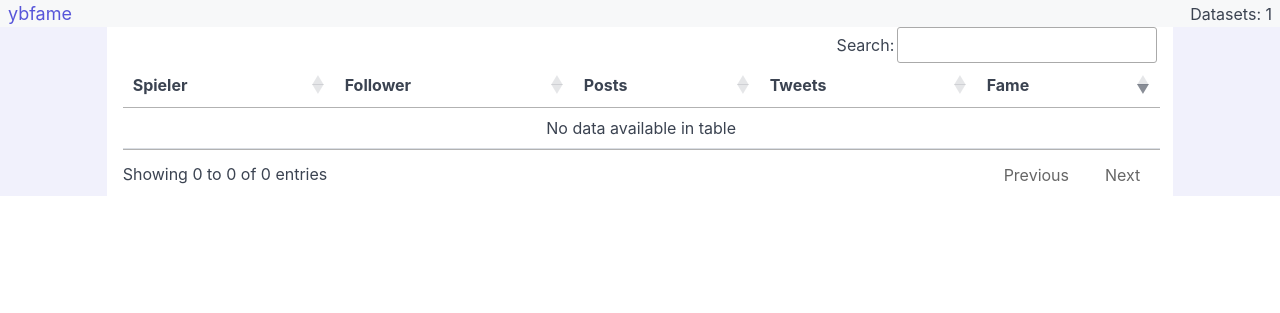
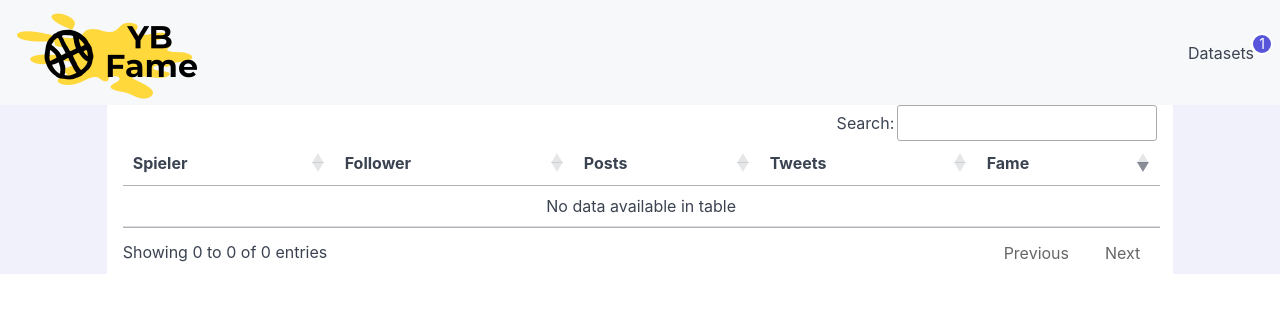
Before and after one commit to tstangenberg/ybhack-team5, a Flask app: template frontend/app/templates/index.jinja in a window 1280 px wide. Shown: the top 313 px of the page. Run offline with Flask 2, Linux system fonts and the light colour scheme; the template is opened without the code that fills it: most values are stand-ins (such as "Sample title", 1, 10 or a date in 2020); some libraries are stand-ins or nearby versions.

Commit message:
added pictures

```diff
--- a/frontend/app/static/js/index.js
+++ b/frontend/app/static/js/index.js
@@ -15,8 +15,3 @@ function loadDataTable(id, data) {
         } );
     } );
 }
-
-window.onload = function(event) {
-  onLoad(event);
-  console.info('Javascript has been loaded ...');
-}
--- a/frontend/app/templates/base.jinja
+++ b/frontend/app/templates/base.jinja
@@ -1,7 +1,7 @@
 <!DOCTYPE html>
 <html lang="en">
   <head>
-    <link rel=icon href="favicon.png">
+    <link rel=icon href="static/favicon.png">
     {%- block meta %}
     {%- endblock %}
     <meta charset="utf-8">
@@ -18,8 +18,8 @@
     <section class="section section-header bg-gray">
     <section class="grid-header container">
     <header class="navbar">
-      <section class="navbar-section"><a href="/" class="navbar-brand mr-10">ybfame</a></section>
-      <section class="navbar-section">Datasets: {{count}}</a>
+      <section class="navbar-section"><img src="static/images/ybfame.png" class="img-responsive" alt="yb"></section>
+      <section class="navbar-section"><span class="badge" data-badge={{count}}>Datasets</span></a>
       </section>
     </header>
     </section>
```
Also changed, not shown: frontend/app/static/favicon.png (added), frontend/app/static/images/ybfame.png.
